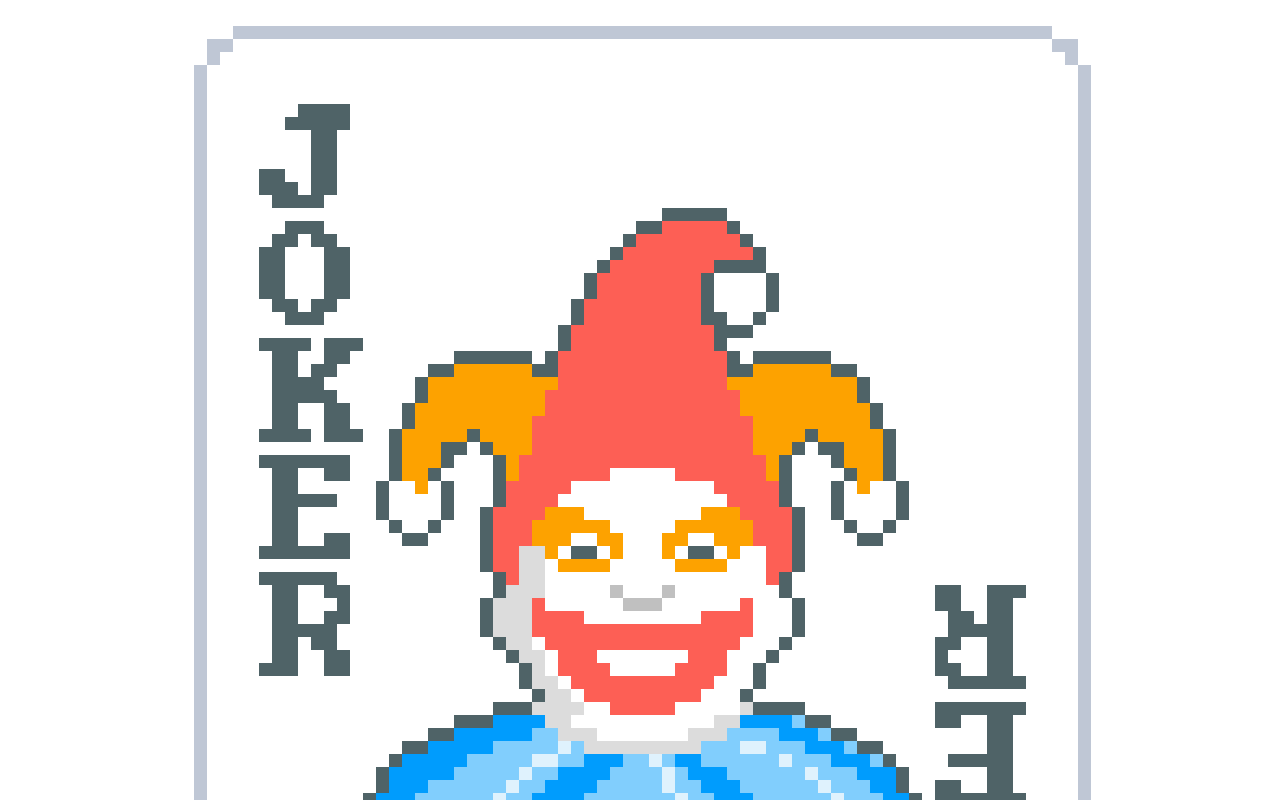
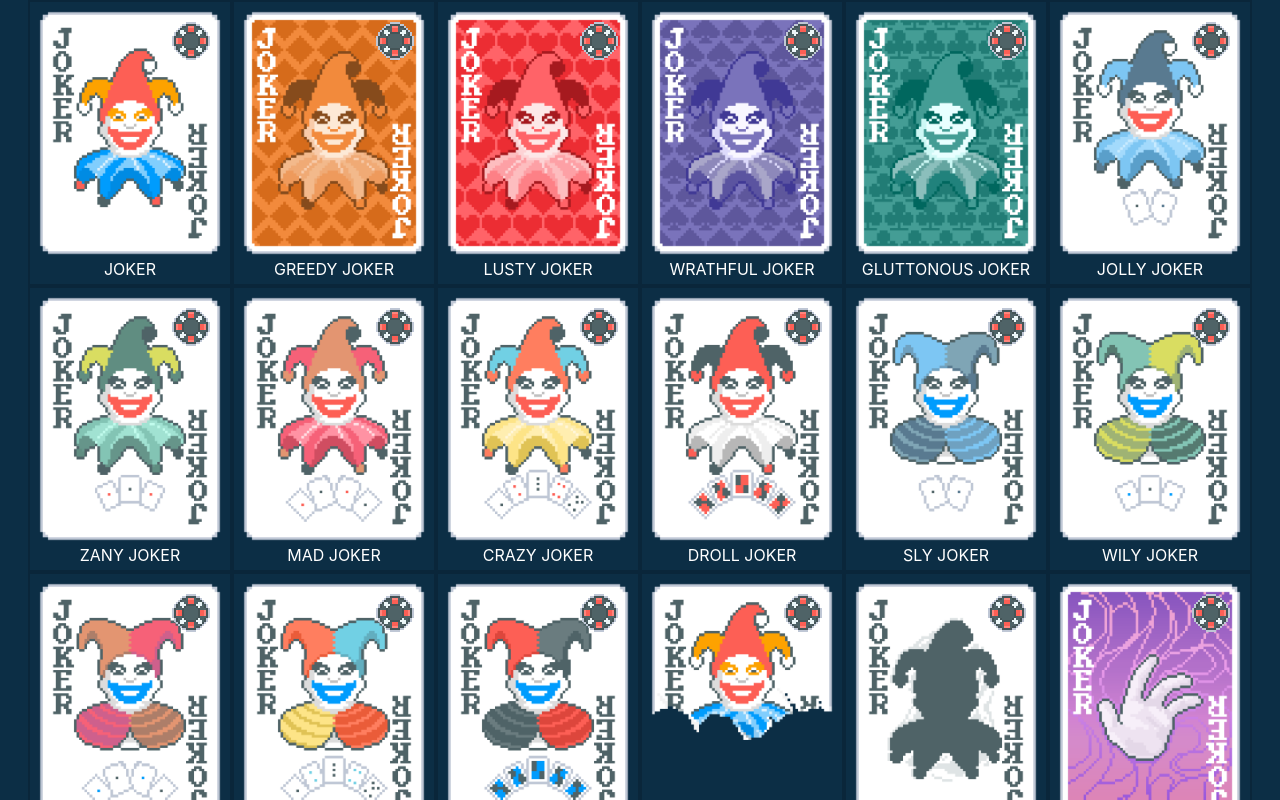
Before and after one commit to anna-liang/balatro-gold-sticker-tracker, a React (Create React App) app: page / in a window 1280 px wide. Shown: the top 800 px of the page. Built offline with nearby package versions, Linux system fonts and the light colour scheme; the HTML template or start-up script is replaced by a standard one.

Commit message:
Layout for jokers

```diff
--- a/src/App.css
+++ /dev/null
@@ -1,38 +0,0 @@
-.App {
-  text-align: center;
-}
-
-.App-logo {
-  height: 40vmin;
-  pointer-events: none;
-}
-
-@media (prefers-reduced-motion: no-preference) {
-  .App-logo {
-    animation: App-logo-spin infinite 20s linear;
-  }
-}
-
-.App-header {
-  background-color: #282c34;
-  min-height: 100vh;
-  display: flex;
-  flex-direction: column;
-  align-items: center;
-  justify-content: center;
-  font-size: calc(10px + 2vmin);
-  color: white;
-}
-
-.App-link {
-  color: #61dafb;
-}
-
-@keyframes App-logo-spin {
-  from {
-    transform: rotate(0deg);
-  }
-  to {
-    transform: rotate(360deg);
-  }
-}
--- /dev/null
+++ b/src/App.module.css
@@ -0,0 +1,4 @@
+.app {
+  text-align: center;
+  background-color: #0c2e45;
+}
--- a/src/App.tsx
+++ b/src/App.tsx
@@ -1,7 +1,5 @@
-import { JokerProgress } from 'types';
-import jpData from './store/joker-progress-template.json';
-import './App.css';
-import JokerTile from 'components/jokerTile';
+import styles from './App.module.css';
+import JokerLayout from 'components/JokerLayout/JokerLayout';
 
 // read joker-progress.json
 // if doesn't exist, create copy of joker-progress-template.json as joker-progress.json
@@ -16,24 +14,13 @@ import JokerTile from 'components/jokerTile';
 //   .then((jsonResponse) => console.log(jsonResponse));
 
 function App() {
-  const renderJokerProgress = () => {
-    const jokerProgress: JokerProgress = jpData;
-    const jokers = Object.keys(jokerProgress).map((key: string) => {
-      console.log(key, jokerProgress[key]);
-      jokerProgress[key].uri =
-        jokerProgress[key].uri === ''
-          ? `/jokers/${jokerProgress[key].name}.png`
-          : jokerProgress[key].uri;
-      const jokerProps = {
-        id: parseInt(key),
-        ...jokerProgress[key],
-      };
-      return <JokerTile {...jokerProps} key={key} />;
-    });
-    return jokers;
-  };
-
-  return <div className="App">{renderJokerProgress()}</div>;
+  return (
+    <div className={styles.app}>
+      <div className="grid-cols-4 bg-red">
+        <JokerLayout />
+      </div>
+    </div>
+  );
 }
 
 export default App;
--- /dev/null
+++ b/src/components/JokerLayout/JokerLayout.module.css
@@ -0,0 +1,6 @@
+.jokerLayout {
+  display: flex;
+  flex-direction: row;
+  flex-wrap: wrap;
+  justify-content: center;
+}
--- /dev/null
+++ b/src/components/JokerLayout/JokerLayout.tsx
@@ -0,0 +1,27 @@
+import { JokerProgress } from 'types';
+import jokerData from '../../store/joker-progress-template.json';
+import JokerTile from 'components/JokerTile/JokerTile';
+import styles from './JokerLayout.module.css';
+
+function JokerLayout() {
+  const renderJokerProgress = () => {
+    const jokerProgress: JokerProgress = jokerData;
+    const jokers = Object.keys(jokerProgress).map((key: string) => {
+      console.log(key, jokerProgress[key]);
+      jokerProgress[key].uri =
+        jokerProgress[key].uri === ''
+          ? `/jokers/${jokerProgress[key].name}.png`
+          : jokerProgress[key].uri;
+      const jokerProps = {
+        id: parseInt(key),
+        ...jokerProgress[key],
+      };
+      return <JokerTile {...jokerProps} key={key} />;
+    });
+    return jokers;
+  };
+
+  return <div className={styles.jokerLayout}>{renderJokerProgress()}</div>;
+}
+
+export default JokerLayout;
--- /dev/null
+++ b/src/components/JokerTile/JokerTile.module.css
@@ -0,0 +1,26 @@
+.jokerImg {
+  width: 190px;
+  height: 252px;
+}
+
+.jokerTile {
+  display: flex;
+  flex-direction: column;
+  align-items: center;
+  position: relative;
+  border-width: 2px;
+  border-style: solid;
+  padding: 5px;
+}
+
+.jokerName {
+  color: white;
+}
+
+.sticker {
+  position: absolute;
+  top: 20px;
+  right: 20px;
+  width: 38px;
+  height: 38px;
+}
--- /dev/null
+++ b/src/components/JokerTile/JokerTile.tsx
@@ -0,0 +1,38 @@
+import { useState } from 'react';
+import { Sticker } from '../../constants';
+import { Joker } from 'types';
+import styles from './JokerTile.module.css';
+
+function JokerTile({ name, uri }: Joker) {
+  const defaultBorderColor = '#0a263a';
+  const [borderColour, setBorderColour] = useState(defaultBorderColor);
+  const stickersUriPath = '/stickers/';
+  const sticker = Sticker.Black;
+
+  const handleOnMouseEnter = () => {
+    setBorderColour('#a2b8bf');
+  };
+
+  const handleOnMouseLeave = () => {
+    setBorderColour(defaultBorderColor);
+  };
+
+  return (
+    <div
+      className={styles.jokerTile}
+      style={{ borderColor: borderColour }}
+      onMouseEnter={handleOnMouseEnter}
+      onMouseLeave={handleOnMouseLeave}
+    >
+      <img
+        src={`${stickersUriPath}${sticker}-sticker.png`}
+        alt={`${name}`}
+        className={styles.sticker}
+      />
+      <img src={uri} alt={`${name}`} className={styles.jokerImg} />
+      <div className={styles.jokerName}>{name.toUpperCase()}</div>
+    </div>
+  );
+}
+
+export default JokerTile;
--- a/src/components/jokerTile.tsx
+++ /dev/null
@@ -1,16 +0,0 @@
-import { Sticker } from '../constants';
-import { Joker } from 'types';
-
-function JokerTile({ name, uri }: Joker) {
-  const stickersUriPath = '/stickers/';
-  const sticker = Sticker.Black;
-  return (
-    <div>
-      {name}
-      <img src={uri} alt={`${name}`} />
-      <img src={`${stickersUriPath}${sticker}-sticker.png`} />
-    </div>
-  );
-}
-
-export default JokerTile;
--- /dev/null
+++ b/src/css.d.ts
@@ -0,0 +1,4 @@
+declare module '*.module.css' {
+  const classes: { [key: string]: string };
+  export default classes;
+}
```
